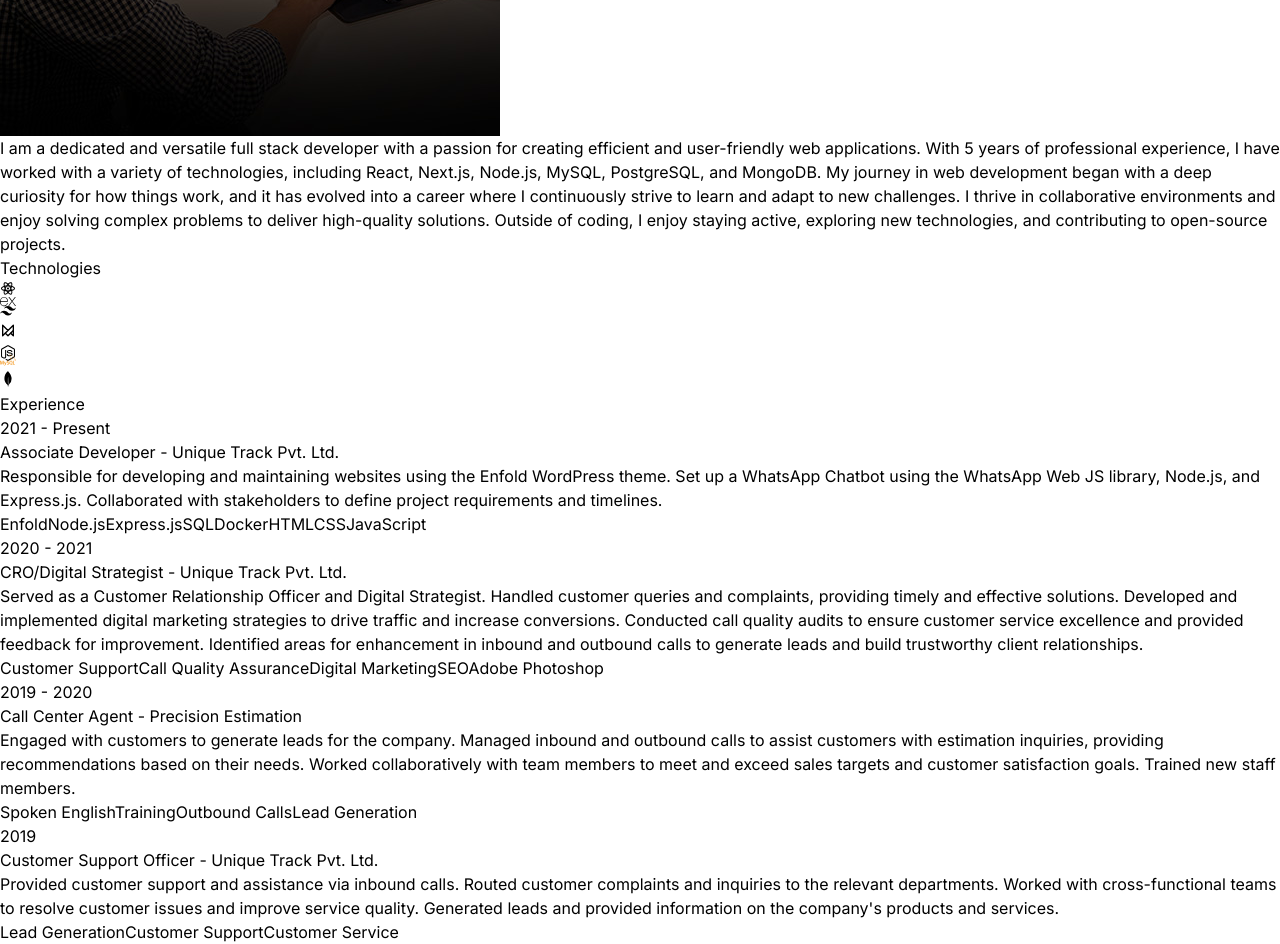
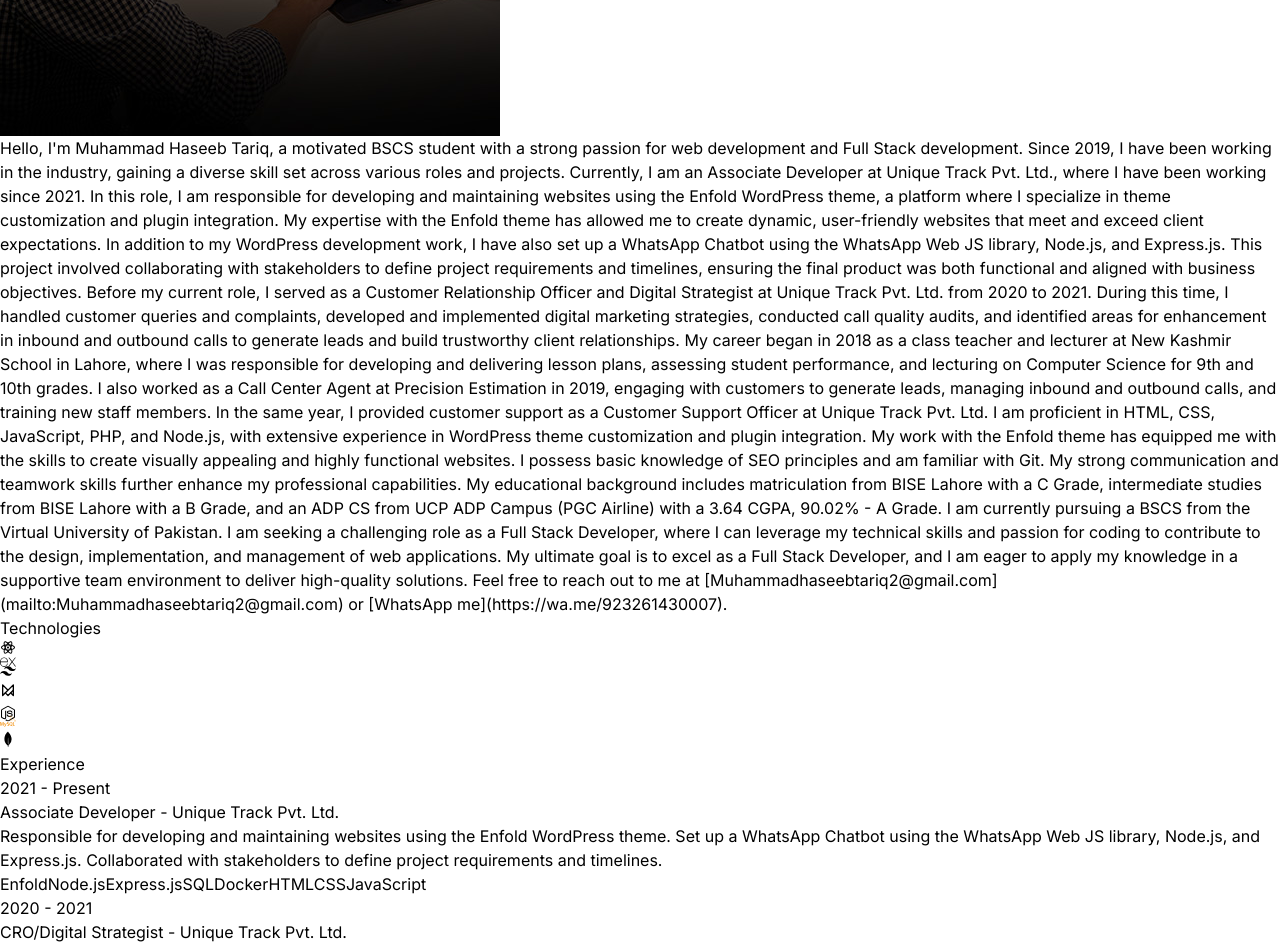
Before and after one commit to Haseebtariq9/haseeb-portfolio-site, a React (Vite) app: page / in a window 1280 px wide. Shown: the part 1280-2224 px from the top of the page. Built offline with nearby package versions, Linux system fonts and the light colour scheme.

Commit message:
package.json file update with correct homepage url

```diff
--- a/package.json
+++ b/package.json
@@ -1,5 +1,5 @@
 {
-  "homepage": "https://github.com/Haseebtariq9/haseeb-portfolio",
+  "homepage": "https://github.com/Haseebtariq9/haseeb-portfolio-site",
   "name": "haseeb-portfolio",
   "private": true,
   "version": "0.0.0",
--- a/src/constants/index.js
+++ b/src/constants/index.js
@@ -6,8 +6,15 @@
 
 export const HERO_CONTENT = `I am a passionate full stack developer with a knack for crafting robust and scalable web applications. With 5 years of hands-on experience, I have honed my skills in front-end technologies like React and Next.js, as well as back-end technologies like Node.js, MySQL, PostgreSQL, and MongoDB. My goal is to leverage my expertise to create innovative solutions that drive business growth and deliver exceptional user experiences.`;
 
-export const ABOUT_TEXT = `I am a dedicated and versatile full stack developer with a passion for creating efficient and user-friendly web applications. With 5 years of professional experience, I have worked with a variety of technologies, including React, Next.js, Node.js, MySQL, PostgreSQL, and MongoDB. My journey in web development began with a deep curiosity for how things work, and it has evolved into a career where I continuously strive to learn and adapt to new challenges. I thrive in collaborative environments and enjoy solving complex problems to deliver high-quality solutions. Outside of coding, I enjoy staying active, exploring new technologies, and contributing to open-source projects.`;
-
+export const ABOUT_TEXT = `Hello, I'm Muhammad Haseeb Tariq, a motivated BSCS student with a strong passion for web development and Full Stack development. Since 2019, I have been working in the industry, gaining a diverse skill set across various roles and projects.
+Currently, I am an Associate Developer at Unique Track Pvt. Ltd., where I have been working since 2021. In this role, I am responsible for developing and maintaining websites using the Enfold WordPress theme, a platform where I specialize in theme customization and plugin integration. My expertise with the Enfold theme has allowed me to create dynamic, user-friendly websites that meet and exceed client expectations.
+In addition to my WordPress development work, I have also set up a WhatsApp Chatbot using the WhatsApp Web JS library, Node.js, and Express.js. This project involved collaborating with stakeholders to define project requirements and timelines, ensuring the final product was both functional and aligned with business objectives.
+Before my current role, I served as a Customer Relationship Officer and Digital Strategist at Unique Track Pvt. Ltd. from 2020 to 2021. During this time, I handled customer queries and complaints, developed and implemented digital marketing strategies, conducted call quality audits, and identified areas for enhancement in inbound and outbound calls to generate leads and build trustworthy client relationships.
+My career began in 2018 as a class teacher and lecturer at New Kashmir School in Lahore, where I was responsible for developing and delivering lesson plans, assessing student performance, and lecturing on Computer Science for 9th and 10th grades. I also worked as a Call Center Agent at Precision Estimation in 2019, engaging with customers to generate leads, managing inbound and outbound calls, and training new staff members. In the same year, I provided customer support as a Customer Support Officer at Unique Track Pvt. Ltd.
+I am proficient in HTML, CSS, JavaScript, PHP, and Node.js, with extensive experience in WordPress theme customization and plugin integration. My work with the Enfold theme has equipped me with the skills to create visually appealing and highly functional websites. I possess basic knowledge of SEO principles and am familiar with Git. My strong communication and teamwork skills further enhance my professional capabilities.
+My educational background includes matriculation from BISE Lahore with a C Grade, intermediate studies from BISE Lahore with a B Grade, and an ADP CS from UCP ADP Campus (PGC Airline) with a 3.64 CGPA, 90.02% - A Grade. I am currently pursuing a BSCS from the Virtual University of Pakistan.
+I am seeking a challenging role as a Full Stack Developer, where I can leverage my technical skills and passion for coding to contribute to the design, implementation, and management of web applications. My ultimate goal is to excel as a Full Stack Developer, and I am eager to apply my knowledge in a supportive team environment to deliver high-quality solutions.
+Feel free to reach out to me at [Muhammadhaseebtariq2@gmail.com](mailto:Muhammadhaseebtariq2@gmail.com) or [WhatsApp me](https://wa.me/923261430007).`;
 export const EXPERIENCES = [
   {
     year: "2021 - Present",
```
